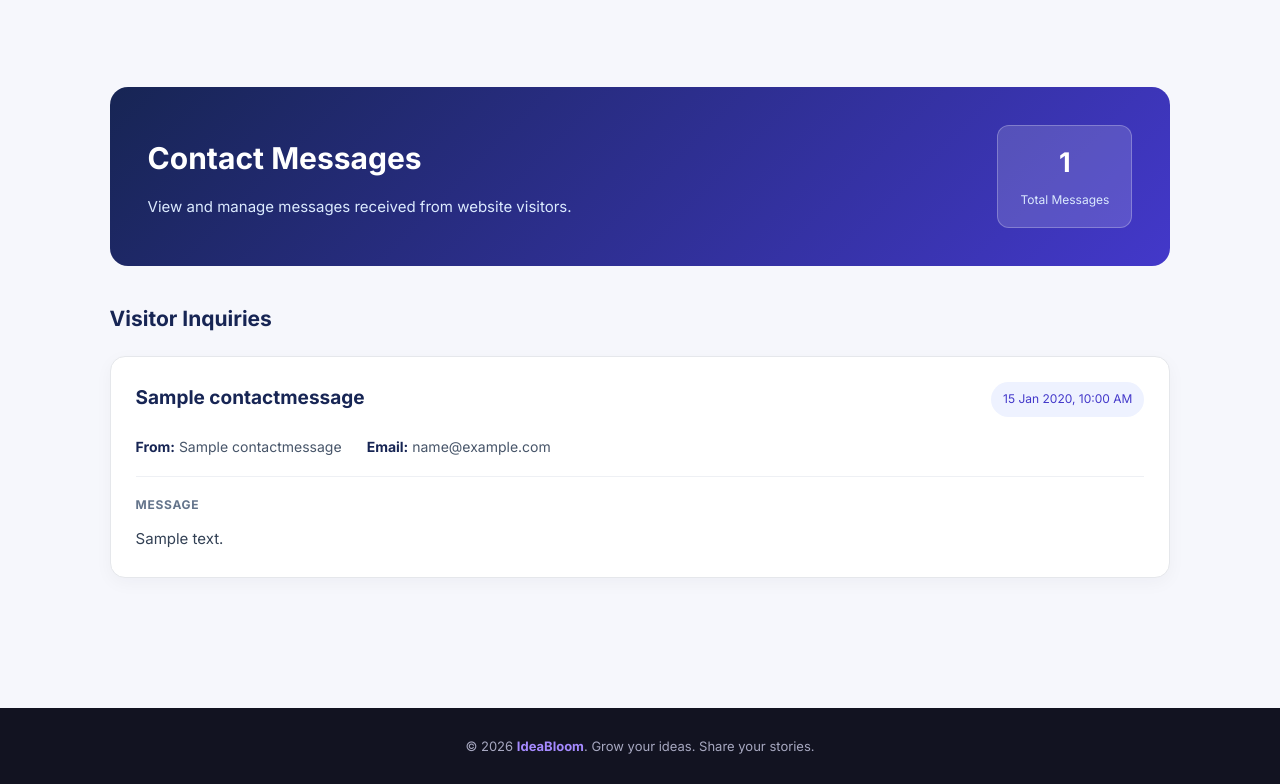
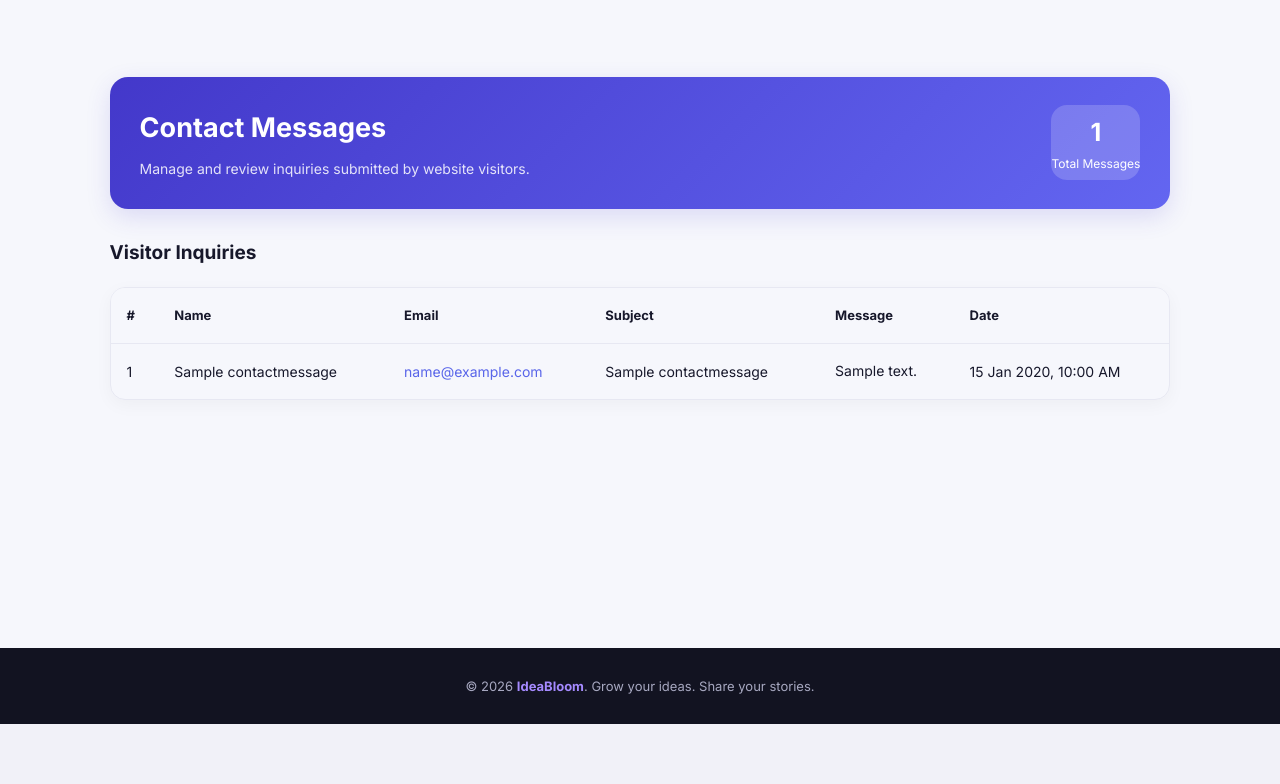
Before and after one commit to nminahil80-max/django_blog, a Django app: page /dashboard/contact-messages/ in a window 1280 px wide. Shown: the part 76-860 px from the top of the page. After the commit the page ends 800 px from the top, so only its background shows below. Run offline with Django 5.2, Linux system fonts and the light colour scheme; a user stored in the database is signed in; tables that the repository leaves empty hold one stand-in row (values such as "Sample post").

Commit message:
Prepare IdeaBloom for deployment

```diff
--- a/dashboard/templates/dashboard/contact_messages.html
+++ b/dashboard/templates/dashboard/contact_messages.html
@@ -1,188 +1,176 @@
 
 {% extends 'accounts/base.html' %}
-
-{% block title %}Contact Messages | IdeaBloom{% endblock %}
 
 {% block content %}
 
 <style>
     .messages-page {
-        max-width: 1150px;
-        margin: 0 auto;
-        padding: 45px 20px 70px;
+        max-width: 1200px;
+        margin: 35px auto;
+        padding: 0 20px;
+        color: var(--text);
     }
 
+    /* Header */
     .messages-header {
-        background: linear-gradient(135deg, #172554, #4338ca);
-        color: white;
-        padding: 38px;
-        border-radius: 18px;
-        margin-bottom: 35px;
         display: flex;
         justify-content: space-between;
         align-items: center;
-        gap: 20px;
+        gap: 15px;
         flex-wrap: wrap;
+        padding: 28px 30px;
+        margin-bottom: 28px;
+        border-radius: 18px;
+        color: #ffffff;
+        background: linear-gradient(135deg, #4338ca, #6366f1);
+        box-shadow: 0 8px 25px rgba(67, 56, 202, 0.15);
     }
 
     .messages-header h1 {
-        font-size: 30px;
-        margin: 0 0 10px;
+        margin: 0 0 7px;
+        font-size: 27px;
+        color: #ffffff;
     }
 
     .messages-header p {
         margin: 0;
-        color: #dbeafe;
-        font-size: 15px;
+        color: rgba(255, 255, 255, 0.85);
+        font-size: 14px;
     }
 
     .messages-count {
-        background: rgba(255,255,255,0.15);
-        border: 1px solid rgba(255,255,255,0.25);
-        padding: 14px 22px;
-        border-radius: 12px;
-        text-align: center;
+        min-width: 80px;
+        height: 75px;
+        display: flex;
+        flex-direction: column;
+        justify-content: center;
+        align-items: center;
+        border-radius: 16px;
+        background: rgba(255, 255, 255, 0.18);
+        color: #ffffff;
     }
 
     .messages-count strong {
-        display: block;
-        font-size: 27px;
+        font-size: 25px;
     }
 
     .messages-count span {
         font-size: 12px;
-        color: #dbeafe;
     }
 
+    /* Section Heading */
     .messages-section-title {
-        font-size: 21px;
-        color: #172554;
-        margin-bottom: 20px;
+        margin-bottom: 18px;
+        color: var(--text);
+        font-size: 19px;
     }
 
-    .message-card {
-        background: #ffffff;
-        border: 1px solid #e5e7eb;
+    /* Table */
+    .messages-table-wrapper {
+        width: 100%;
+        overflow-x: auto;
+        background: var(--card);
+        border: 1px solid var(--border);
         border-radius: 15px;
-        padding: 25px;
-        margin-bottom: 18px;
-        box-shadow: 0 5px 18px rgba(15, 23, 42, 0.04);
-        transition: transform 0.2s, box-shadow 0.2s;
+        box-shadow: 0 5px 18px rgba(0, 0, 0, 0.04);
     }
 
-    .message-card:hover {
-        transform: translateY(-3px);
-        box-shadow: 0 10px 25px rgba(15, 23, 42, 0.08);
+    .messages-table {
+        width: 100%;
+        min-width: 850px;
+        border-collapse: collapse;
     }
 
-    .message-top {
-        display: flex;
-        justify-content: space-between;
-        align-items: flex-start;
-        gap: 15px;
-        flex-wrap: wrap;
-        margin-bottom: 18px;
+    .messages-table th {
+        padding: 16px;
+        background: var(--table-header-bg, var(--bg));
+        color: var(--text);
+        text-align: left;
+        font-size: 13px;
+        font-weight: 700;
+        white-space: nowrap;
+        border-bottom: 1px solid var(--border);
     }
 
-    .message-subject {
-        color: #172554;
-        font-size: 19px;
-        font-weight: 700;
-        margin: 0;
+    .messages-table td {
+        padding: 16px;
+        color: var(--text);
+        border-bottom: 1px solid var(--border);
+        font-size: 14px;
+        vertical-align: top;
     }
 
-    .message-date {
-        background: #eef2ff;
-        color: #4338ca;
-        padding: 7px 12px;
-        border-radius: 20px;
-        font-size: 12px;
+    .messages-table tbody tr:last-child td {
+        border-bottom: none;
     }
 
-    .sender-details {
-        display: flex;
-        gap: 25px;
-        flex-wrap: wrap;
-        padding-bottom: 18px;
-        border-bottom: 1px solid #eef0f4;
-        margin-bottom: 18px;
+    .messages-table tbody tr:hover td {
+        background: var(--hover-bg, rgba(99, 102, 241, 0.06));
     }
 
-    .sender-details p {
-        margin: 0;
-        color: #475569;
+    .messages-table a {
+        color: var(--primary, #6366f1);
+        text-decoration: none;
+        overflow-wrap: anywhere;
+    }
+
+    .messages-table a:hover {
+        text-decoration: underline;
+    }
+
+    .table-message {
+        max-width: 280px;
+        line-height: 1.6;
+        overflow-wrap: anywhere;
+    }
+
+    /* Empty State */
+    .empty-messages {
+        padding: 55px 20px;
+        text-align: center;
+        background: var(--card);
+        border: 1px solid var(--border);
+        border-radius: 15px;
+    }
+
+    .empty-icon {
+        margin-bottom: 12px;
+        font-size: 42px;
+    }
+
+    .empty-messages h3 {
+        margin-bottom: 8px;
+        color: var(--text);
+    }
+
+    .empty-messages p {
+        color: var(--muted);
         font-size: 14px;
     }
 
-    .sender-details strong {
-        color: #172554;
-    }
+    /* Responsive */
+    @media (max-width: 600px) {
+        .messages-page {
+            padding: 0 12px;
+        }
 
-    .message-label {
-        color: #64748b;
-        font-size: 12px;
-        font-weight: 700;
-        text-transform: uppercase;
-        letter-spacing: 0.7px;
-        margin-bottom: 9px;
-    }
-
-    .message-text {
-        color: #334155;
-        line-height: 1.8;
-        font-size: 15px;
-        overflow-wrap: anywhere;
-    }
-
-    .empty-messages {
-        background: #ffffff;
-        border: 1px dashed #cbd5e1;
-        border-radius: 16px;
-        text-align: center;
-        padding: 65px 20px;
-    }
-
-    .empty-messages .empty-icon {
-        font-size: 42px;
-        margin-bottom: 15px;
-    }
-
-    .empty-messages h3 {
-        color: #172554;
-        margin-bottom: 8px;
-    }
-
-    .empty-messages p {
-        color: #64748b;
-        margin: 0;
-    }
-
-    @media (max-width: 600px) {
         .messages-header {
-            padding: 25px;
+            padding: 22px;
         }
 
         .messages-header h1 {
-            font-size: 24px;
-        }
-
-        .message-card {
-            padding: 19px;
-        }
-
-        .sender-details {
-            flex-direction: column;
-            gap: 10px;
+            font-size: 22px;
         }
     }
 </style>
 
 <div class="messages-page">
 
+    <!-- Page Header -->
     <div class="messages-header">
         <div>
             <h1>Contact Messages</h1>
-            <p>View and manage messages received from website visitors.</p>
+            <p>Manage and review inquiries submitted by website visitors.</p>
         </div>
 
         <div class="messages-count">
@@ -191,43 +179,66 @@
         </div>
     </div>
 
+    <!-- Messages Table -->
     <h2 class="messages-section-title">Visitor Inquiries</h2>
 
-    {% for contact in contact_messages %}
+    {% if contact_messages %}
 
-        <div class="message-card">
+        <div class="messages-table-wrapper">
+            <table class="messages-table">
 
-            <div class="message-top">
-                <h3 class="message-subject">{{ contact.subject }}</h3>
+                <thead>
+                    <tr>
+                        <th>#</th>
+                        <th>Name</th>
+                        <th>Email</th>
+                        <th>Subject</th>
+                        <th>Message</th>
+                        <th>Date</th>
+                    </tr>
+                </thead>
 
-                <span class="message-date">
-                    {{ contact.created_at|date:"d M Y, h:i A" }}
-                </span>
-            </div>
+                <tbody>
+                    {% for contact in contact_messages %}
+                        <tr>
+                            <td>{{ forloop.counter }}</td>
 
-            <div class="sender-details">
-                <p><strong>From:</strong> {{ contact.name }}</p>
-                <p><strong>Email:</strong> {{ contact.email }}</p>
-            </div>
+                            <td>{{ contact.name }}</td>
 
-            <div>
-                <p class="message-label">Message</p>
-                <div class="message-text">
-                    {{ contact.message|linebreaksbr }}
-                </div>
-            </div>
+                            <td>
+                                <a href="mailto:{{ contact.email }}">
+                                    {{ contact.email }}
+                                </a>
+                            </td>
 
+                            <td>{{ contact.subject }}</td>
+
+                            <td class="table-message">
+                                {{ contact.message|linebreaksbr }}
+                            </td>
+
+                            <td>
+                                {{ contact.created_at|date:"d M Y, h:i A" }}
+                            </td>
+                        </tr>
+                    {% endfor %}
+                </tbody>
+
+            </table>
         </div>
 
-    {% empty %}
+    {% else %}
 
         <div class="empty-messages">
             <div class="empty-icon">✉️</div>
             <h3>No Messages Yet</h3>
-            <p>When visitors submit the Contact Us form, their messages will appear here.</p>
+            <p>
+                When visitors submit the Contact Us form,
+                their messages will appear here.
+            </p>
         </div>
 
-    {% endfor %}
+    {% endif %}
 
 </div>
 
```
